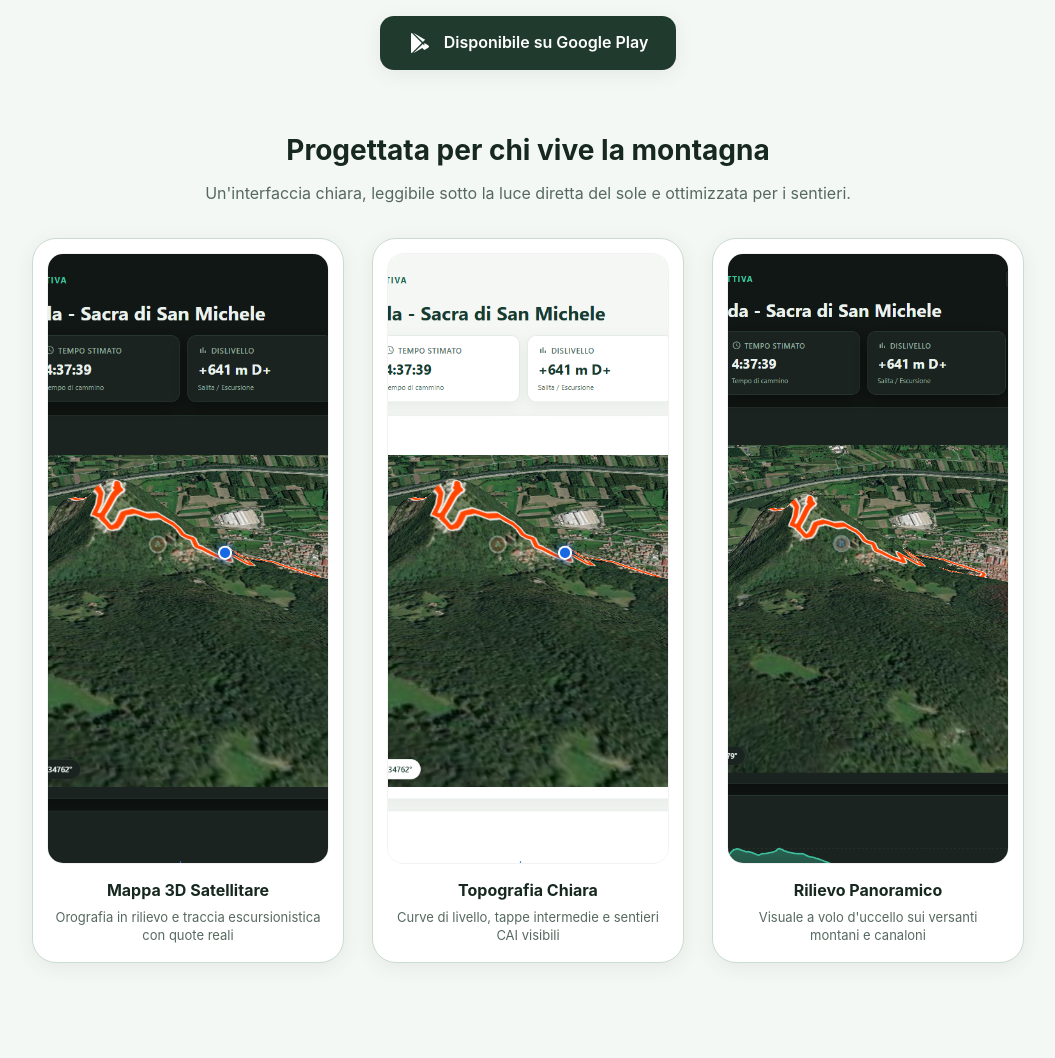
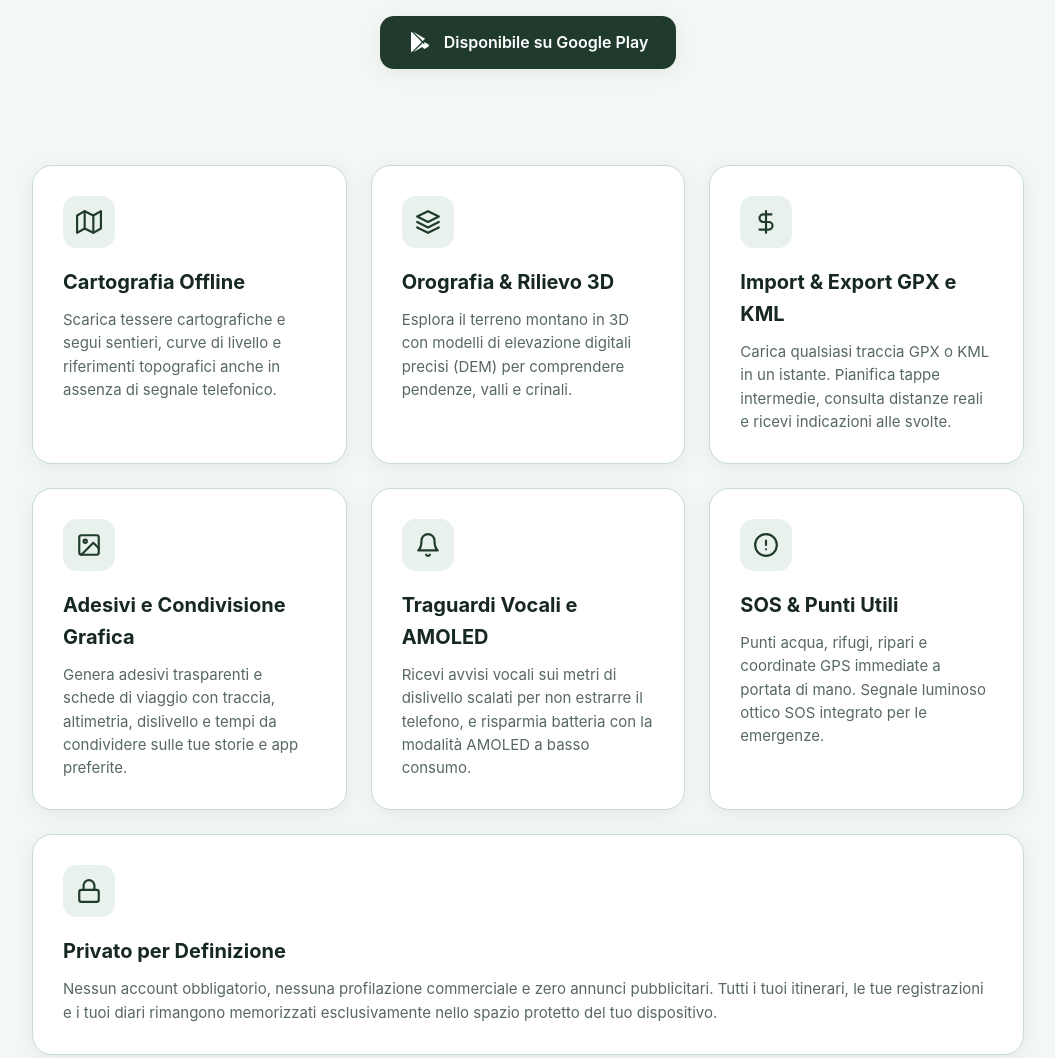
Before and after one commit to traccialto/traccialto.github.io, a plain HTML site: page index.html in a window 1280 px wide. Shown: the part 400-1458 px from the top of the page, without its empty margins (112-1167 px from the left). Drawn offline with Linux system fonts and the light colour scheme.

Commit message:
Allinea logo originale Traccialto pulito senza box e rimuovi screenshot

```diff
--- a/index.html
+++ b/index.html
@@ -18,18 +18,16 @@
   <header>
     <div class="container header-inner">
       <div class="brand">
-        <svg class="brand-logo" viewBox="0 0 200 200" width="36" height="36" aria-hidden="true">
-          <rect width="200" height="200" rx="44" fill="#F7F7F2" stroke="#CADCD1" stroke-width="5"/>
-          <g transform="translate(15, 70) scale(0.85)">
-            <path d="M16,94 L56,38 L68,56 L98,14 L140,94 Z M94,94 L138,33 L181,94 Z M98,5 C78,-15 102,-29 106,-15 C108,-9 98,5 98,5 M55,94 L61,86 M66,80 L70,77 M75,73 L80,72 M86,71 L91,70 M98,68 L102,65 M108,62 L110,57 M107,51 L104,49 M93,40 L96,34 M99,28 L100,24" fill="none" stroke="#08191C" stroke-width="4" stroke-linecap="round" stroke-linejoin="round"/>
-            <path d="M59,94 A4,4 0,1 0,51,94 A4,4 0,1 0,59,94 M92,44 A4,4 0,1 0,84,44 A4,4 0,1 0,92,44 M111,57 A4,4 0,1 0,103,57 A4,4 0,1 0,111,57 M102,14 A4,4 0,1 0,94,14 A4,4 0,1 0,102,14" fill="#F7F7F2" stroke="#08191C" stroke-width="3"/>
+        <svg viewBox="12 25 172 132" fill="none" stroke="currentColor" stroke-linecap="round" stroke-linejoin="round" aria-hidden="true">
+          <g transform="translate(0, 60)">
+            <path d="M16,94 L56,38 L68,56 L98,14 L140,94 Z M94,94 L138,33 L181,94 Z M98,5 C78,-15 102,-29 106,-15 C108,-9 98,5 98,5 M55,94 L61,86 M66,80 L70,77 M75,73 L80,72 M86,71 L91,70 M98,68 L102,65 M108,62 L110,57 M107,51 L104,49 M93,40 L96,34 M99,28 L100,24" stroke="currentColor" stroke-width="8.5"/>
+            <path d="M59,94 A4,4 0,1 0,51,94 A4,4 0,1 0,59,94 M92,44 A4,4 0,1 0,84,44 A4,4 0,1 0,92,44 M111,57 A4,4 0,1 0,103,57 A4,4 0,1 0,111,57 M102,14 A4,4 0,1 0,94,14 A4,4 0,1 0,102,14" fill="#ffffff" stroke="currentColor" stroke-width="6"/>
           </g>
         </svg>
         <span>Traccialto</span>
       </div>
       <nav>
         <a href="#caratteristiche">Funzionalità</a>
-        <a href="#schermate">Schermate</a>
         <a href="#privacy">Privacy</a>
         <a href="privacy.html">Informativa Privacy</a>
       </nav>
@@ -48,38 +46,6 @@
           </svg>
           Disponibile su Google Play
         </a>
-      </div>
-    </section>
-
-    <section class="showcase" id="schermate">
-      <div class="container">
-        <div class="showcase-header">
-          <h2>Progettata per chi vive la montagna</h2>
-          <p>Un'interfaccia chiara, leggibile sotto la luce diretta del sole e ottimizzata per i sentieri.</p>
-        </div>
-        <div class="showcase-grid">
-          <div class="showcase-card">
-            <img src="assets/screenshot_1_mappa_3d.png" alt="Mappa 3D Satellitare" class="showcase-img" loading="lazy">
-            <div class="showcase-caption">
-              <h4>Mappa 3D Satellitare</h4>
-              <p>Orografia in rilievo e traccia escursionistica con quote reali</p>
-            </div>
-          </div>
-          <div class="showcase-card">
-            <img src="assets/screenshot_2_mappa_3d_chiaro.png" alt="Cartografia Topografica Chiara" class="showcase-img" loading="lazy">
-            <div class="showcase-caption">
-              <h4>Topografia Chiara</h4>
-              <p>Curve di livello, tappe intermedie e sentieri CAI visibili</p>
-            </div>
-          </div>
-          <div class="showcase-card">
-            <img src="assets/screenshot_3_rilievo_panoramico.png" alt="Rilievo Panoramico e Profilo" class="showcase-img" loading="lazy">
-            <div class="showcase-caption">
-              <h4>Rilievo Panoramico</h4>
-              <p>Visuale a volo d'uccello sui versanti montani e canaloni</p>
-            </div>
-          </div>
-        </div>
       </div>
     </section>
 
--- a/style.css
+++ b/style.css
@@ -68,10 +68,9 @@ header {
   color: var(--pine);
 }
 
-.brand-logo {
-  width: 36px;
-  height: 36px;
-  border-radius: 9px;
+.brand svg {
+  width: 38px;
+  height: 30px;
   display: block;
 }
 
@@ -140,76 +139,6 @@ nav a:hover, nav a.active {
   background: var(--pine-dark);
   transform: translateY(-2px);
   text-decoration: none;
-}
-
-/* App Showcase & Screenshots */
-.showcase {
-  padding: 10px 0 60px;
-}
-
-.showcase-header {
-  text-align: center;
-  margin-bottom: 32px;
-}
-
-.showcase-header h2 {
-  font-size: 28px;
-  color: var(--pine-dark);
-  margin-bottom: 8px;
-}
-
-.showcase-header p {
-  color: var(--muted);
-  font-size: 16px;
-}
-
-.showcase-grid {
-  display: grid;
-  grid-template-columns: repeat(3, 1fr);
-  gap: 28px;
-}
-
-.showcase-card {
-  background: var(--white);
-  border: 1px solid var(--mint-border);
-  border-radius: 24px;
-  padding: 14px;
-  box-shadow: var(--shadow);
-  transition: transform 0.25s ease, box-shadow 0.25s ease;
-  display: flex;
-  flex-direction: column;
-}
-
-.showcase-card:hover {
-  transform: translateY(-6px);
-  box-shadow: var(--shadow-lg);
-}
-
-.showcase-img {
-  width: 100%;
-  aspect-ratio: 9 / 19.5;
-  object-fit: cover;
-  border-radius: 16px;
-  display: block;
-  border: 1px solid rgba(0, 0, 0, 0.05);
-}
-
-.showcase-caption {
-  padding: 14px 6px 4px;
-  text-align: center;
-}
-
-.showcase-caption h4 {
-  font-size: 16px;
-  color: var(--pine-dark);
-  margin-bottom: 4px;
-  font-weight: 700;
-}
-
-.showcase-caption p {
-  font-size: 13px;
-  color: var(--muted);
-  line-height: 1.4;
 }
 
 /* Features Grid */
@@ -370,7 +299,6 @@ footer a {
 
 @media (max-width: 768px) {
   .hero h1 { font-size: 34px; }
-  .showcase-grid { grid-template-columns: 1fr; max-width: 340px; margin: 0 auto; }
   .privacy-banner { flex-direction: column; text-align: center; }
   .legal-content { padding: 22px; }
 }
```
Also changed, not shown: privacy.html (+4 -5 lines), assets/screenshot_1_mappa_3d.png (deleted), assets/screenshot_2_mappa_3d_chiaro.png (deleted), assets/screenshot_3_rilievo_panoramico.png (deleted).
